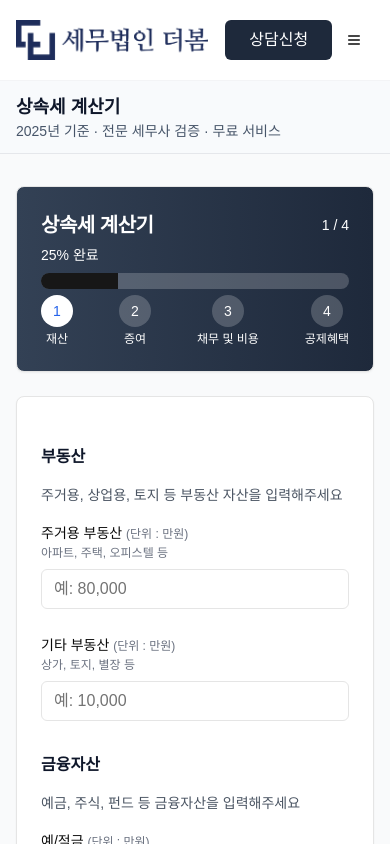
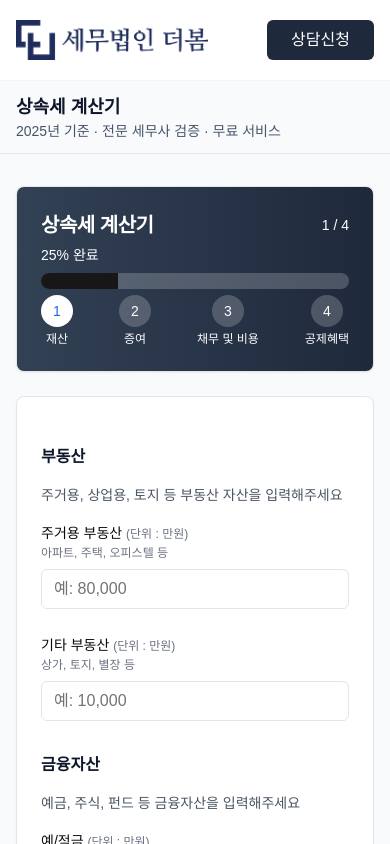
Before and after one commit to otthree/thebomtax-inheritance-calculator, a Next.js app: page / in a window 390 px wide. Shown: the top 844 px of the page. Built offline with nearby package versions, Linux system fonts and the light colour scheme.

Commit message:
remove mobile menu button from header
Keep rest of header UI unchanged.

#VERCEL_SKIP

Co-authored-by: undefined <undefined+undefined@users.noreply.github.com>

```diff
--- a/app/page.tsx
+++ b/app/page.tsx
@@ -519,14 +519,6 @@ export default function InheritanceTaxCalculator() {
                 onClick={() => setIsConsultationModalOpen(true)}
               >
                 상담신청
-              </Button>
-            </div>
-
-            <div className="md:hidden">
-              <Button variant="ghost" size="sm">
-                <svg className="h-6 w-6" fill="none" viewBox="0 0 24 24" stroke="currentColor">
-                  <path strokeLinecap="round" strokeLinejoin="round" strokeWidth={2} d="M4 6h16M4 12h16M4 18h16" />
-                </svg>
               </Button>
             </div>
           </div>
```
